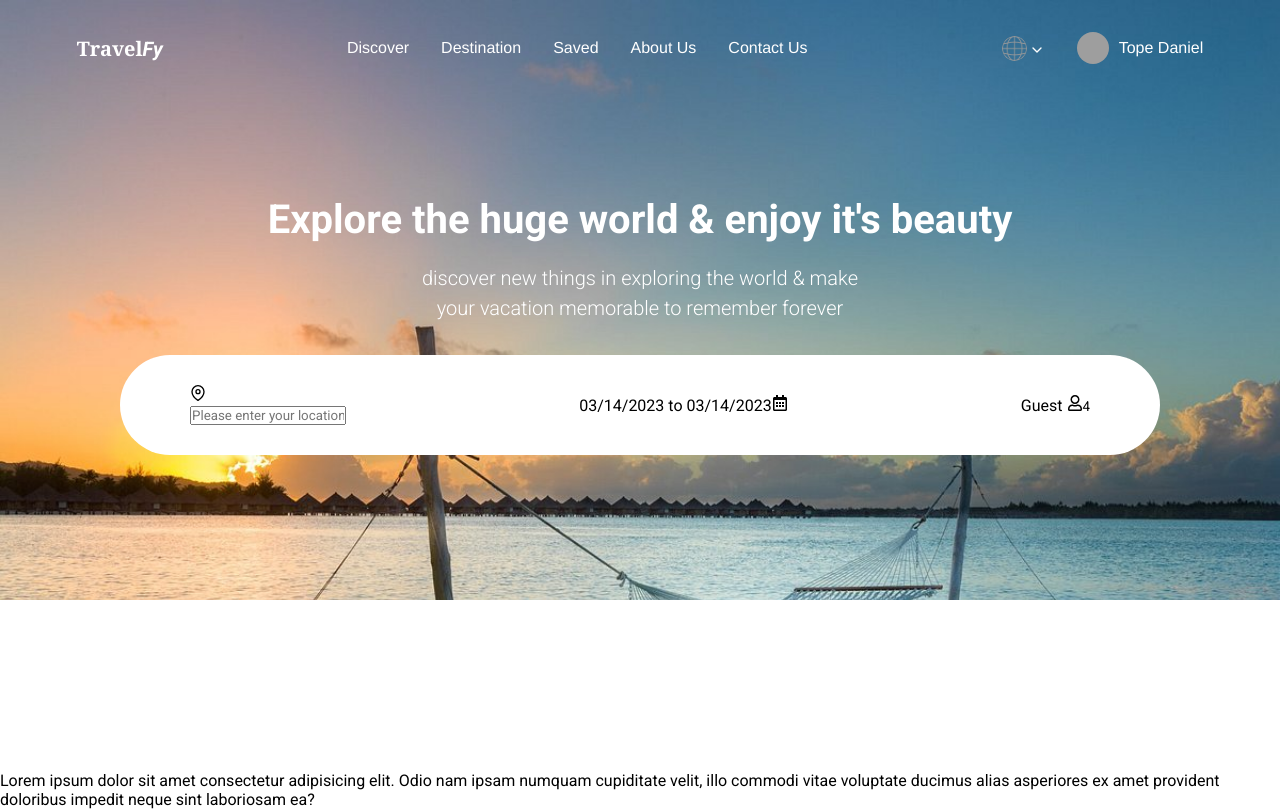
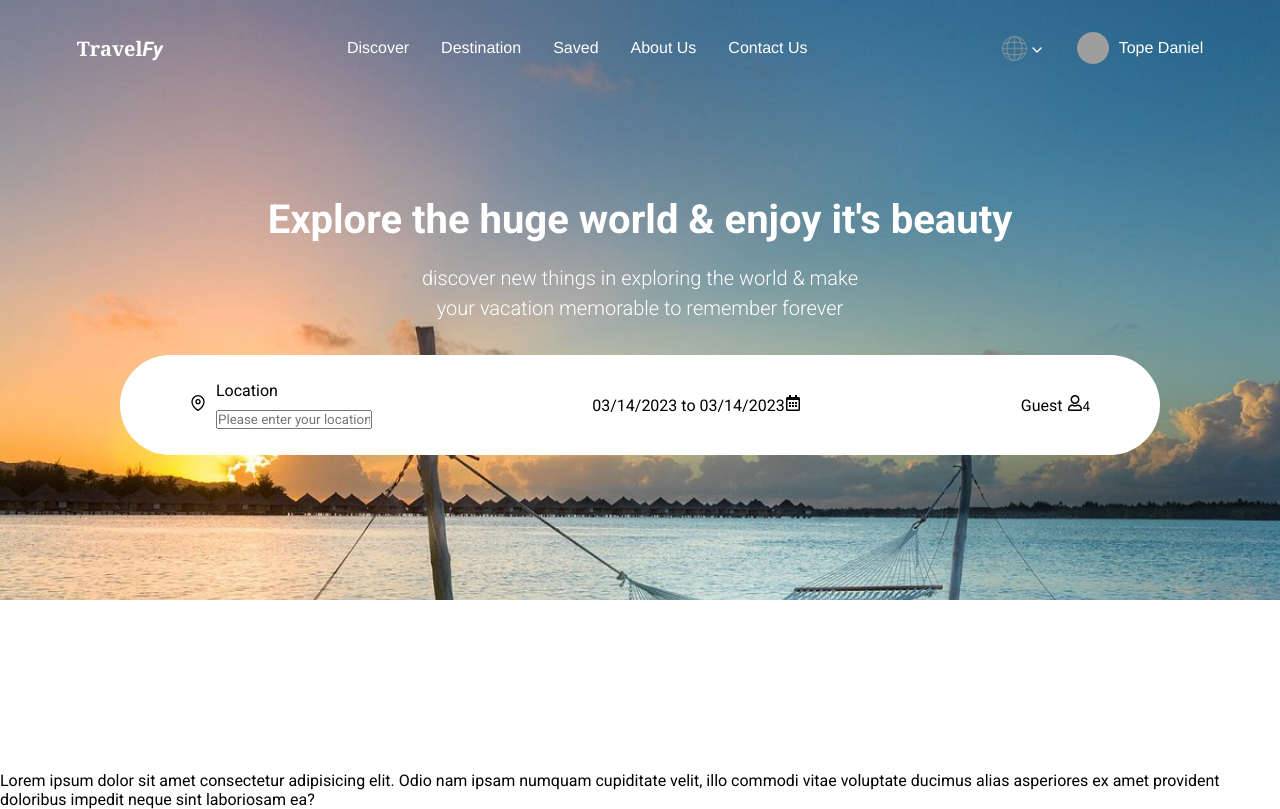
Before and after one commit to techshomez/travelfy, a React (Vite) app: page / in a window 1280 px wide. Built offline with nearby package versions, Linux system fonts and the light colour scheme; grey boxes are pictures that could not be loaded.

Commit message:
working on search components

```diff
--- a/src/components/home/banner/banner.scss
+++ b/src/components/home/banner/banner.scss
@@ -49,6 +49,18 @@
           align-items: center;
           gap: 3rem;
           background-color: #fff;
+
+          .location {
+            display: flex;
+            align-items: center;
+            gap: 10px;
+
+            .location_input {
+              display: flex;
+              flex-direction: column;
+              gap: 10px;
+            }
+          }
         }
       }
     }
--- a/src/components/home/banner/index.jsx
+++ b/src/components/home/banner/index.jsx
@@ -35,6 +35,7 @@ const Banner = () => {
                   <FiMapPin />
                 </i>
                 <div className="location_input">
+                  <span>Location <i></i></span>
                   <input
                     type="text"
                     name=""
```
